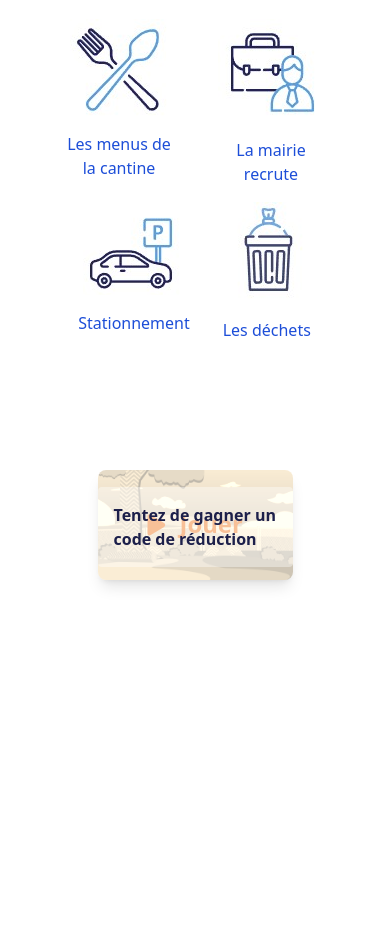
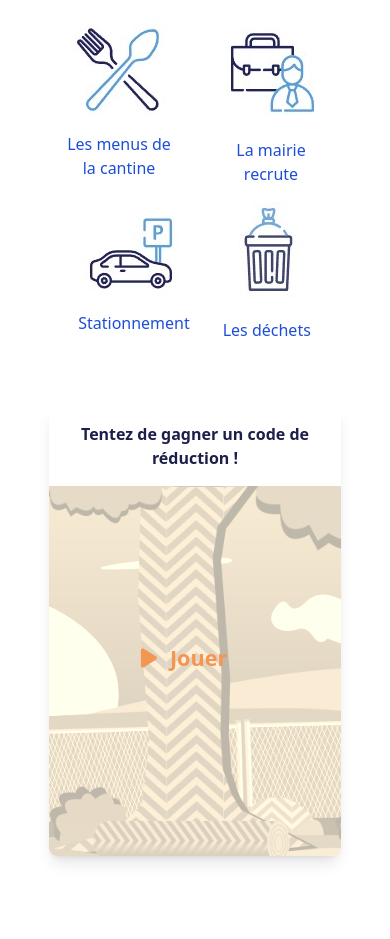
Before and after one commit to Scarboule/BAP_SURESNES-1, a plain HTML site: page index.html in a window 390 px wide. Shown: the part 703-1642 px from the top of the page. Before the commit the page ends 1379 px from the top, so only its background shows below. Drawn offline with nearby package versions, Linux system fonts and the light colour scheme.

Commit message:
Call to game responsive

```diff
--- a/index.html
+++ b/index.html
@@ -108,18 +108,19 @@
             <p>Les déchets</p>
         </div>
     </main>
-    <div class="call-to-game w-1/2 shadow-lg rounded-lg overflow-hidden mt-20 m-auto font-bold">
+    <div class="call-to-game lg:w-1/2 md:w-2/3 w-3/4 h-[450px] sm:h-auto shadow-lg rounded-lg overflow-hidden mt-4 sm:mt-16 m-auto font-bold">
+        <h3 class="call-to-play p-4 visible sm:hidden text-center text-[#1C1F4A] rounded">Tentez de gagner un code de réduction !</h3>
         <div class="w-full h-full relative">
-            <div class="flex absolute inset-[50%] z-10 text-xl gap-3 justify-center items-center fa-beat"
+            <div class="flex absolute sm:inset-[50%] top-[35%] right-[40%] z-10 text-xl gap-3 justify-center items-center fa-beat"
                 onclick="startGame()">
                 <i class="text-[#F39653] fa-solid fa-play  "></i>
                 <p class="text-[#F39653]">Jouer</p>
             </div>
 
-            <img src="image/bg.png" alt="game-background"
-                class="inset-[50%] w-full h-full sepia hover:sepia-0 transition duration-300 ease-in-out opacity-50">
+            <img src="image/bg.png" alt="game-background" id="game-img"
+                class="object-contain inset-[50%] sm:w-full  h-full sepia hover:sepia-0 transition duration-300 ease-in-out opacity-50">
 
-            <div class="absolute z-10 top-[15%] w-full flex justify-center text-black">
+            <div class="absolute z-10 sm:top-[15%] sm:visible invisible w-full flex justify-center text-black">
                 <h3 class="call-to-play p-4  text-[#1C1F4A] rounded">Tentez de gagner un code de réduction</h3>
             </div>
         </div>
--- a/style2.css
+++ b/style2.css
@@ -1,7 +1,9 @@
 body {
   position: relative;
 }
-
+#game-img{
+  max-width: unset !important;
+}
 .game-overlay {
   position: absolute;
   top: 0;
```
